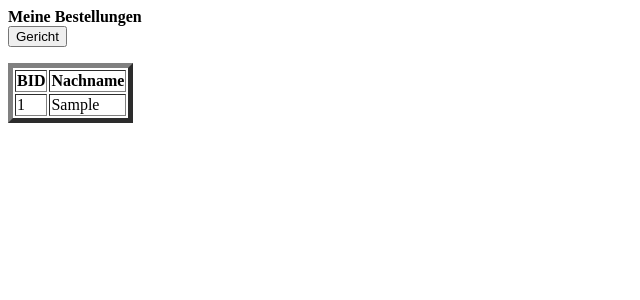
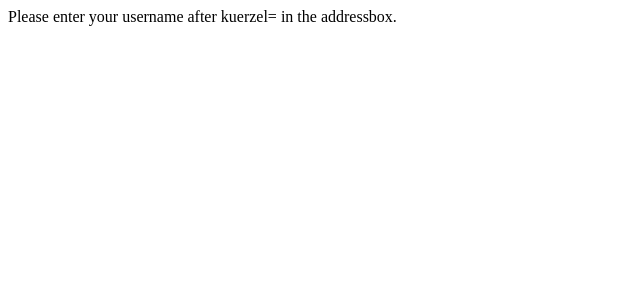
Before and after one commit to codenpk/2FOS, a PHP site: page /index.php?kuerzel= in a window 1280 px wide. Shown: the top 300 px of the page, without its empty margins (0-640 px from the left). Run offline with PHP 8.4, Linux system fonts and the light colour scheme; tables that the repository leaves empty or names only in its code hold one stand-in row (values such as "Sample post").

Commit message:
completely renewed index.php

```diff
--- a/index.php
+++ b/index.php
@@ -1,32 +1,55 @@
 <?php
+	// this checks if the parameter kuerzel= is submitted, if not it redirects to a site with empty parameter kuerzel
+	if(!isset($_GET["kuerzel"]))
+	{
+		header("Location: index.php?kuerzel=");
+	}
 
-$db = mysqli_connect("127.0.0.1", "china", "wohping", "china");
+	// if the parameter kuerzel is submitted but empty then ask the user to enter a valid kuerzel
+	else if($_GET["kuerzel"] === "")
+	{
+		die('Please enter your username after kuerzel= in the addressbox.');
+	}
+	else
+	{
+		// at this point the parameter kuerzel is submitted and not empty. let's save it in variable
+		$kuerzel = $_GET["kuerzel"];
+		//time to ask the database what it thinks about that name...
+		$db = mysqli_connect("127.0.0.1", "china", "wohping", "china");
+		if(!db)
+		{
+			die("Verbindungsfehler: ".mysqli_connect_error());
+		}
+		$result = mysqli_query($db, "SELECT kuerzel FROM benutzer WHERE kuerzel LIKE '$kuerzel'");
+		// if the name exists in the database
+		if(mysqli_num_rows($result) == 0)
+		{
+			die("Sorry ".$kuerzel.", this name is not in the database. Please try again...");
+		}
+		else
+		{
+			$firstrow = $result->fetch_array();
+			$name = $firstrow['kuerzel'];
+			$bid = $firstrow['bid'];
+			show_order();
+		}
+	}
+	function show_order()
+	{
+		global $name;
+		global $db;
+		$result = mysqli_query($db, "SELECT name, beschreibung, anzahl, anzahl * preis AS preis FROM get_all_orders WHERE kuerzel LIKE '$name'");
+		echo "<html><head><meta http-equiv=\"content-type\" content=\"text/html; charset=ISO-8859-15\"></head><body><h1>Meine Bestellungen</h1>";
+		echo "<table border=5><tr><th>Gericht</th><th>Beschreibung</th><th>Anzahl</th><th>Preis</th></tr>";
 
-if(!$db)
-{
-  exit("Verbindungsfehler: ".mysqli_connect_error());
-}
-
-$ergebnis = mysqli_query($db, "SELECT kuerzel,bid FROM benutzer");
-
-echo "<div><b>Meine Bestellungen</b></div>";
-echo "<form action='gericht.php'>
-    <div>
-         <input type='submit' value='Gericht' />
-    </div>
-</form>";
-echo "<table border=5>
-            <tr>
-              <th>BID</th>
-              <th>Nachname</th>
-            </tr>";
-
-while($daten=mysqli_fetch_array($ergebnis)){
-
-    echo "<tr>
-            <td>".$daten['bid']."</td>
-            <td>".$daten['kuerzel']."</td>
-         </tr>";
-}
-echo     "</table>";
+		while($daten=mysqli_fetch_array($result))
+		{
+			echo "<tr>
+			<td>".$daten['name']."</td>
+			<td>".$daten['beschreibung']."</td>
+			<td>".$daten['anzahl']."</td>
+			<td>".number_format(($daten['preis']/100), 2,',', '').""; echo chr(164); echo "</td></tr>";
+		}
+		echo "</table></br><form action='gericht.php?kuerzel=$name'><div><input type='submit' value='Add order' /></div></form></body> </html>";
+	}
 ?>
```
